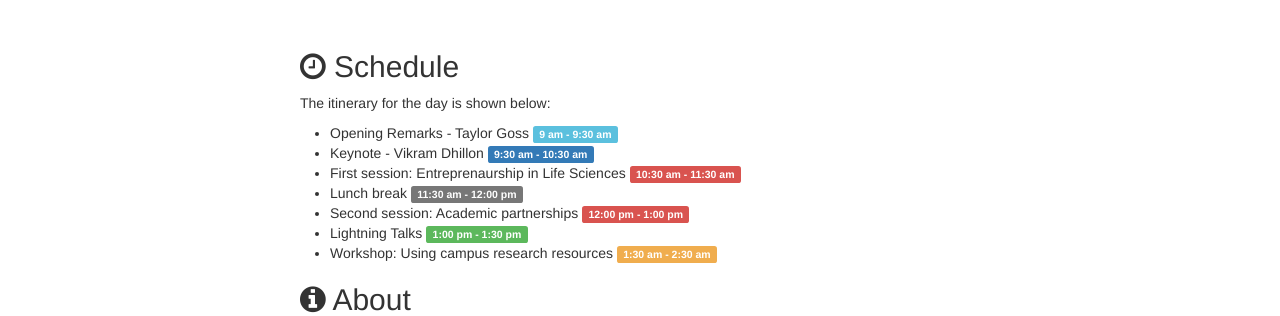
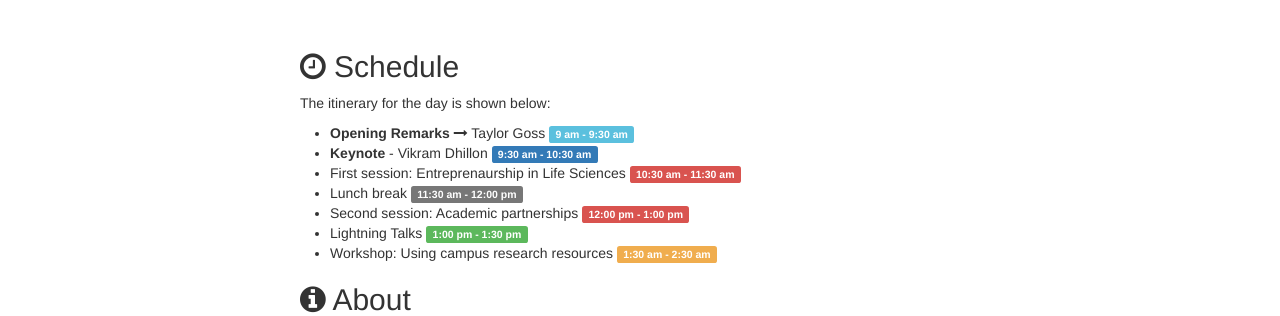
Before and after one commit to dhillonv10/pmi, a Jekyll site: the page built from index.html, in a window 1280 px wide. Shown: the part 412-728 px from the top of the page. Built offline with Jekyll 4.4.1, drawn with Linux system fonts in a browser that asks for light colours; nearby versions of some CDN libraries.

```diff
--- a/index.html
+++ b/index.html
@@ -8,8 +8,8 @@
 <p>The itinerary for the day is shown below: </p>
 
 <ul>
-  <li>Opening Remarks - Taylor Goss <span class="label label-info">9 am - 9:30 am</span></li>
-  <li>Keynote - Vikram Dhillon <span class="label label-primary">9:30 am - 10:30 am</span></li>
+  <li><strong>Opening Remarks</strong> <i class="fa fa-long-arrow-right"></i> Taylor Goss <span class="label label-info">9 am - 9:30 am</span></li>
+  <li><strong>Keynote</strong> - Vikram Dhillon <span class="label label-primary">9:30 am - 10:30 am</span></li>
   <li>First session: Entreprenaurship in Life Sciences <span class="label label-danger">10:30 am - 11:30 am</span></li>
   <li>Lunch break <span class="label label-default">11:30 am - 12:00 pm</span></li>
   <li>Second session: Academic partnerships <span class="label label-danger">12:00 pm - 1:00 pm</span></li>
```
